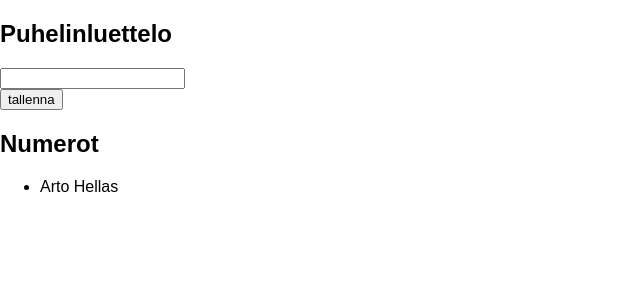
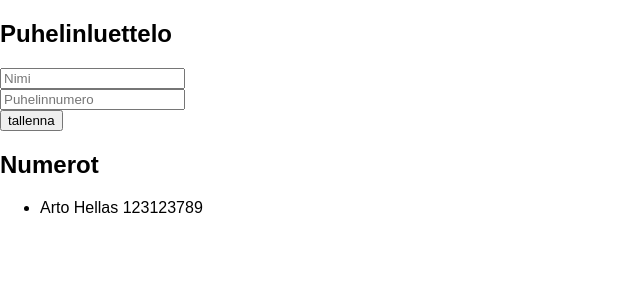
Before and after one commit to smre/fullstack, a React (Create React App) app in the folder viikko 2/puhelinluettelo/: page / in a window 1280 px wide. Shown: the top 300 px of the page, without its empty margins (0-640 px from the left). Built offline with nearby package versions, Linux system fonts and the light colour scheme; the HTML template or start-up script is replaced by a standard one.

Commit message:
Add exercise 2.8

```diff
--- a/viikko 2/puhelinluettelo/src/App.js
+++ b/viikko 2/puhelinluettelo/src/App.js
@@ -1,9 +1,9 @@
 import React from 'react';
 
-const Name = ({name}) => {
+const Name = ({name, number}) => {
   return (
     <li>
-      {name}
+      {name} {number}
     </li>
   );
 };
@@ -15,29 +15,33 @@ class App extends React.Component {
       persons: [
         {
           name: 'Arto Hellas',
+          number: '123123789',
           id: 1,
         },
       ],
       newName: '',
+      newNumber: '',
     };
   }
 
-  addName = (event) => {
+  addPerson = (event) => {
     event.preventDefault();
 
     if (this.state.persons.some(person => person.name === this.state.newName)) {
       console.warn("I'm afraid I can't let you do that, Dave.");
     } else {
-      const nameObject = {
+      const personObject = {
         name: this.state.newName,
+        number: this.state.newNumber,
         id: this.state.persons.length + 1,
       };
 
-      const persons = this.state.persons.concat(nameObject);
+      const persons = this.state.persons.concat(personObject);
 
       this.setState({
         persons: persons,
         newName: '',
+        newNumber: '',
       });
     }
   };
@@ -46,17 +50,29 @@ class App extends React.Component {
     this.setState({newName: event.target.value});
   };
 
+  handleNumberChange = (event) => {
+    this.setState({newNumber: event.target.value});
+  };
+
   render () {
     const personsToShow = this.state.persons;
 
     return (
       <div>
         <h2>Puhelinluettelo</h2>
-        <form onSubmit={this.addName}>
+        <form onSubmit={this.addPerson}>
           <div>
             <input
+              placeholder="Nimi"
               value={this.state.newName}
               onChange={this.handleNameChange}
+            />
+          </div>
+          <div>
+            <input
+              placeholder="Puhelinnumero"
+              value={this.state.newNumber}
+              onChange={this.handleNumberChange}
             />
           </div>
           <div>
@@ -66,7 +82,7 @@ class App extends React.Component {
         <h2>Numerot</h2>
         <ul>
           {personsToShow.map(
-            person => <Name key={person.id} name={person.name}/>)}
+            person => <Name key={person.id} name={person.name} number={person.number}/>)}
         </ul>
       </div>
     );
```
